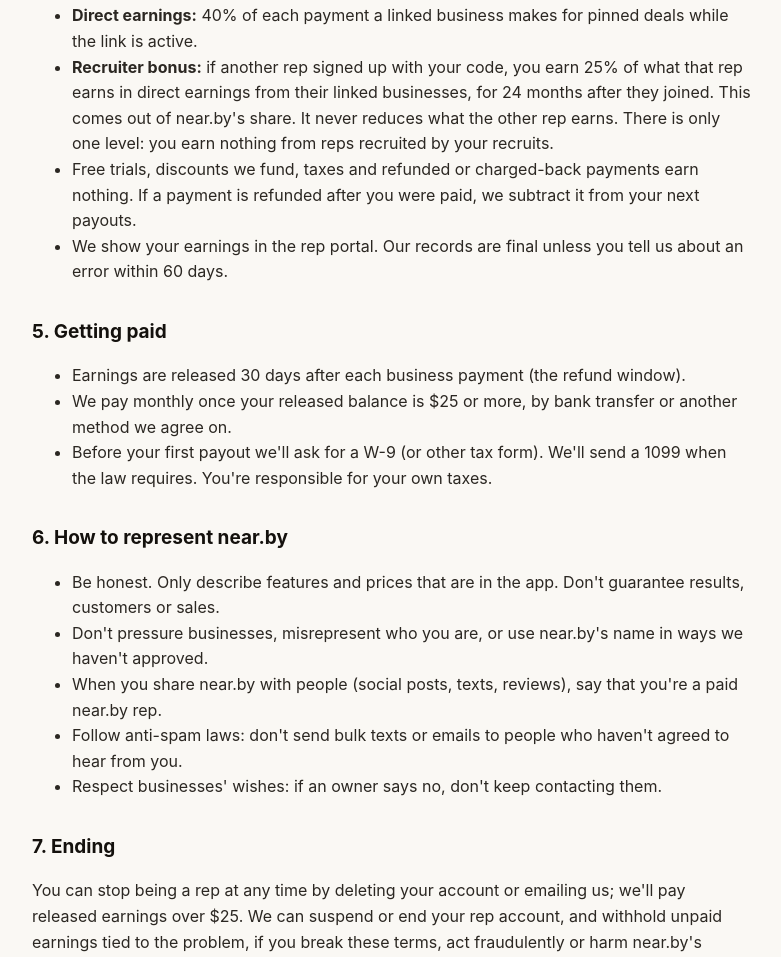
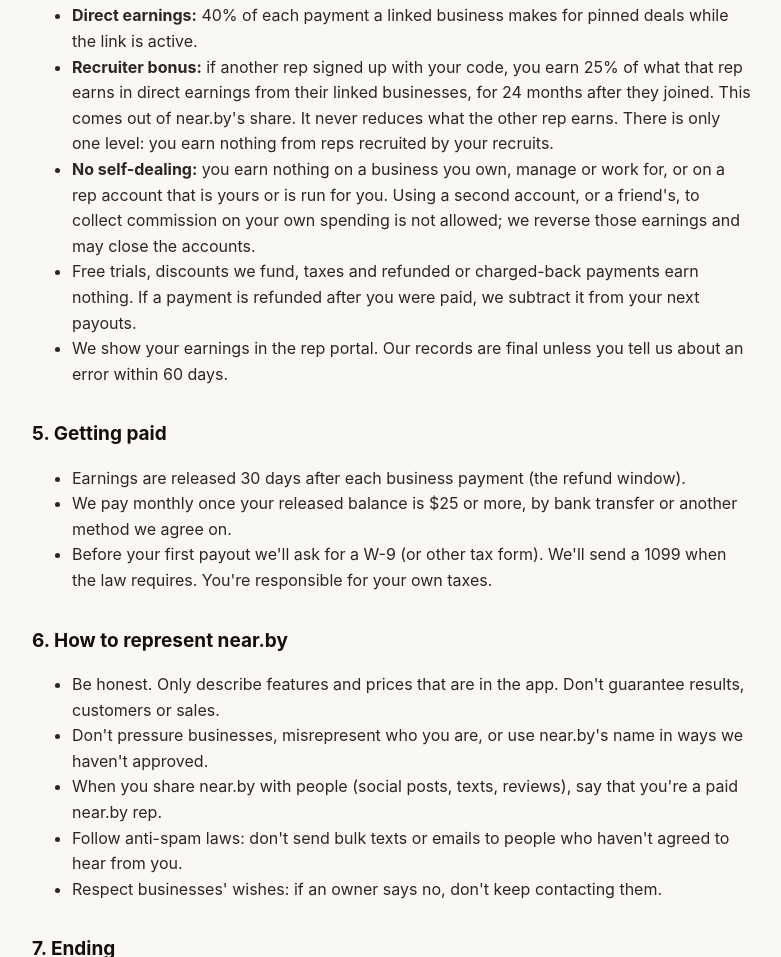
Before and after one commit to alwish45/nearby-site, a plain HTML site: page rep-terms.html in a window 1280 px wide. Shown: the part 1156-2113 px from the top of the page, without its empty margins (248-1029 px from the left). Drawn offline with Linux system fonts and the light colour scheme.

Commit message:
Rep terms: no self-dealing through a second account (#45)
Claude-Session: https://claude.ai/code/session_01WMga22EKjkqQ59URhdh2YE

Co-authored-by: Claude <noreply@anthropic.com>

```diff
--- a/rep-terms.html
+++ b/rep-terms.html
@@ -48,6 +48,7 @@
   <ul>
     <li><strong>Direct earnings:</strong> 40% of each payment a linked business makes for pinned deals while the link is active.</li>
     <li><strong>Recruiter bonus:</strong> if another rep signed up with your code, you earn 25% of what that rep earns in direct earnings from their linked businesses, for 24 months after they joined. This comes out of near.by's share. It never reduces what the other rep earns. There is only one level: you earn nothing from reps recruited by your recruits.</li>
+    <li><strong>No self-dealing:</strong> you earn nothing on a business you own, manage or work for, or on a rep account that is yours or is run for you. Using a second account, or a friend's, to collect commission on your own spending is not allowed; we reverse those earnings and may close the accounts.</li>
     <li>Free trials, discounts we fund, taxes and refunded or charged-back payments earn nothing. If a payment is refunded after you were paid, we subtract it from your next payouts.</li>
     <li>We show your earnings in the rep portal. Our records are final unless you tell us about an error within 60 days.</li>
   </ul>
```
